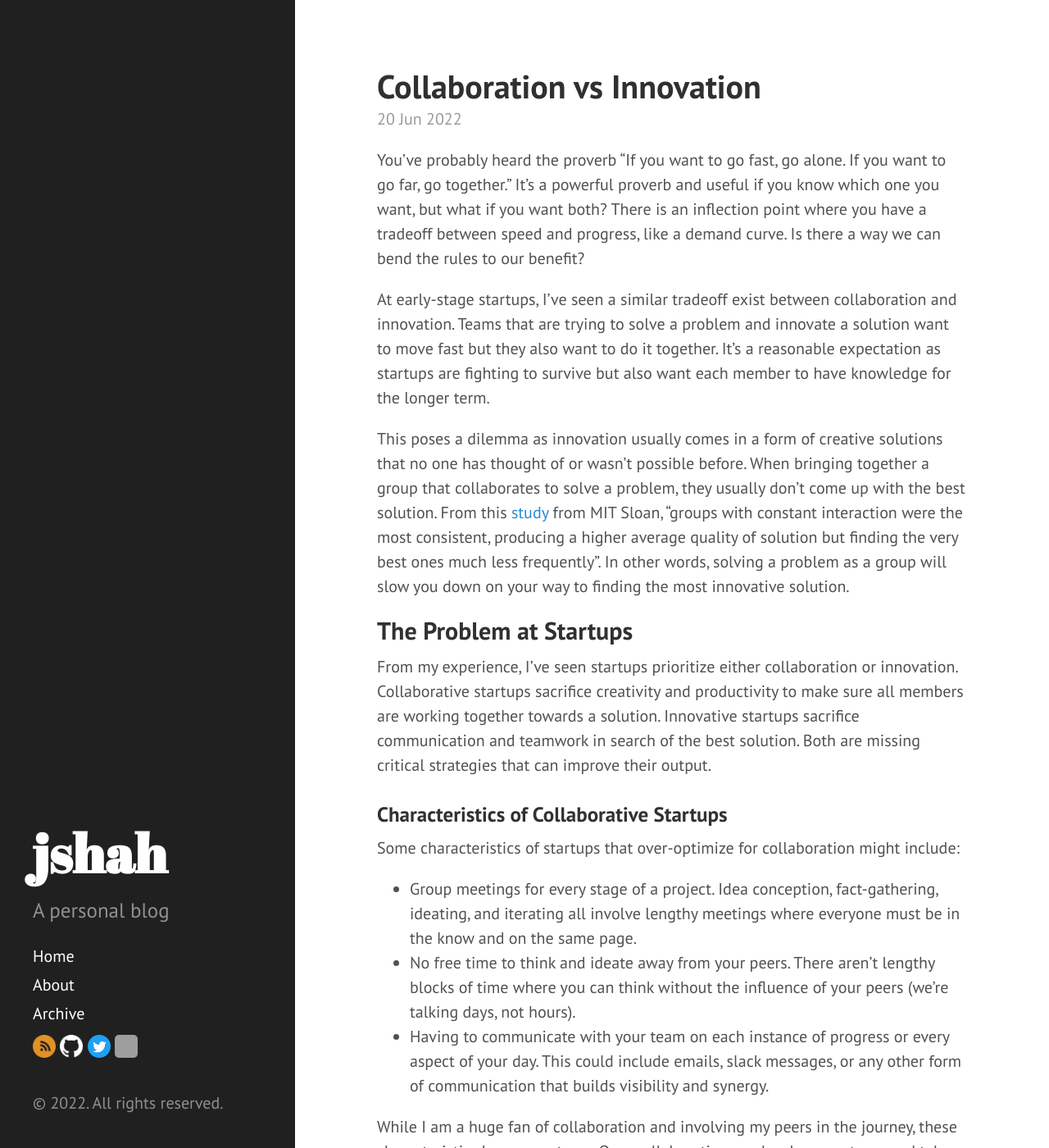
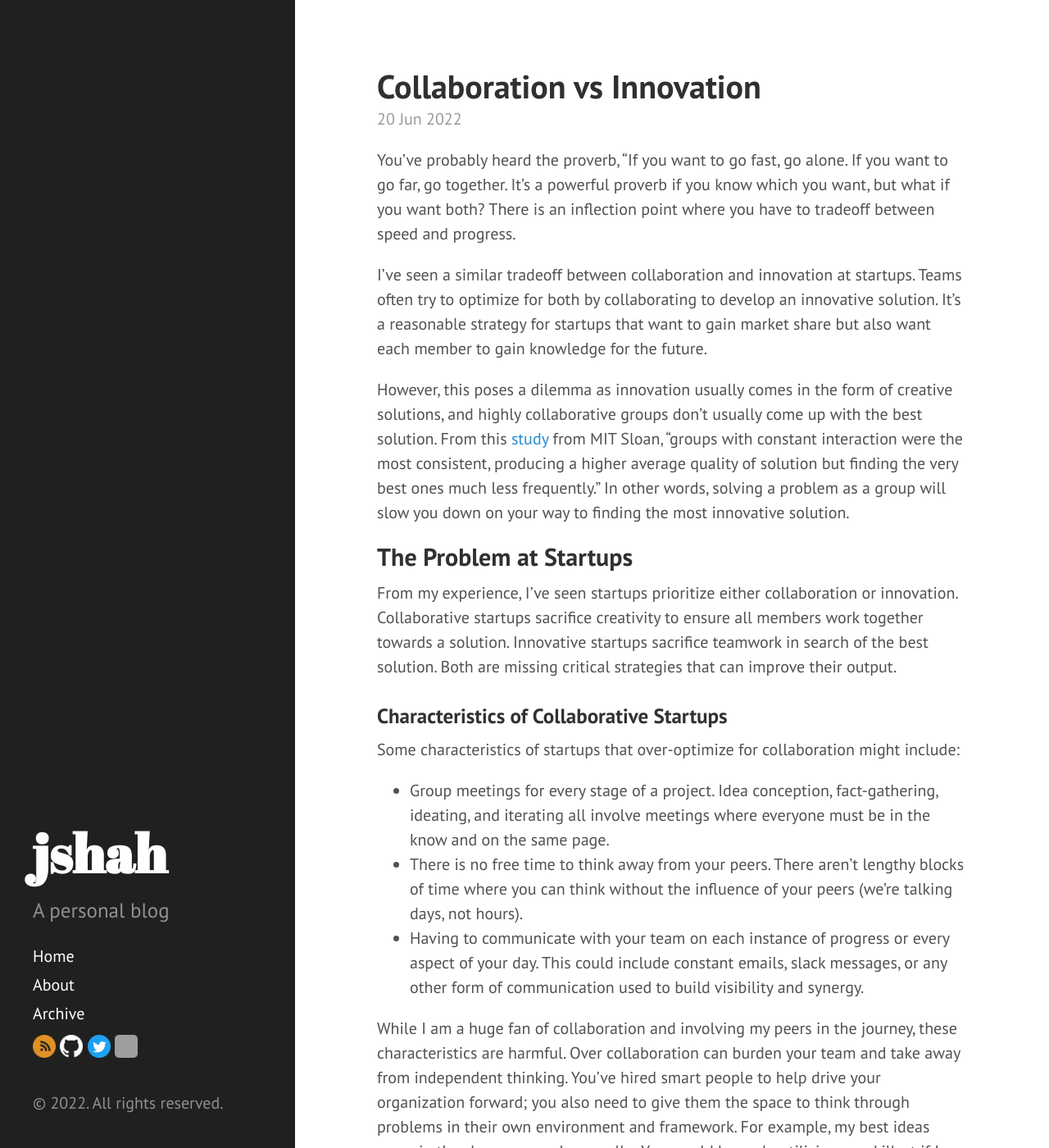
Before and after one commit to jshah/jshah.github.io, a Jekyll site: the page built from _posts/2022-06-20-collaboration-vs-innovation.md, in a window 1280 px wide and 1400 px high. Shown: the whole window at 82% size. Built offline with Jekyll 4.4.1, drawn with Linux system fonts in a browser that asks for light colours; some of the changed text lies outside the part shown; grey boxes are pictures that could not be loaded.

Commit message:
updated post

```diff
--- a/_posts/2022-06-20-collaboration-vs-innovation.md
+++ b/_posts/2022-06-20-collaboration-vs-innovation.md
@@ -5,43 +5,43 @@
 categories: business-strategy collaboration innovation culture
 ---
 
-You’ve probably heard the proverb “If you want to go fast, go alone. If you want to go far, go together.” It’s a powerful proverb and useful if you know which one you want, but what if you want both? There is an inflection point where you have a tradeoff between speed and progress, like a demand curve. Is there a way we can bend the rules to our benefit?
+You’ve probably heard the proverb, “If you want to go fast, go alone. If you want to go far, go together. It’s a powerful proverb if you know which you want, but what if you want both? There is an inflection point where you have to tradeoff between speed and progress.
 
-At early-stage startups, I’ve seen a similar tradeoff exist between collaboration and innovation. Teams that are trying to solve a problem and innovate a solution want to move fast but they also want to do it together. It’s a reasonable expectation as startups are fighting to survive but also want each member to have knowledge for the longer term.
+I’ve seen a similar tradeoff between collaboration and innovation at startups. Teams often try to optimize for both by collaborating to develop an innovative solution. It’s a reasonable strategy for startups that want to gain market share but also want each member to gain knowledge for the future.
 
-This poses a dilemma as innovation usually comes in a form of creative solutions that no one has thought of or wasn’t possible before. When bringing together a group that collaborates to solve a problem, they usually don’t come up with the best solution. From this [study](https://sloanreview.mit.edu/article/improving-the-rhythm-of-your-collaboration/) from MIT Sloan, “groups with constant interaction were the most consistent, producing a higher average quality of solution but finding the very best ones much less frequently”. In other words, solving a problem as a group will slow you down on your way to finding the most innovative solution.
+However, this poses a dilemma as innovation usually comes in the form of creative solutions, and highly collaborative groups don’t usually come up with the best solution. From this [study](https://sloanreview.mit.edu/article/improving-the-rhythm-of-your-collaboration/) from MIT Sloan, “groups with constant interaction were the most consistent, producing a higher average quality of solution but finding the very best ones much less frequently.” In other words, solving a problem as a group will slow you down on your way to finding the most innovative solution.
 
 ## The Problem at Startups
 
-From my experience, I’ve seen startups prioritize either collaboration or innovation. Collaborative startups sacrifice creativity and productivity to make sure all members are working together towards a solution. Innovative startups sacrifice communication and teamwork in search of the best solution. Both are missing critical strategies that can improve their output.
+From my experience, I’ve seen startups prioritize either collaboration or innovation. Collaborative startups sacrifice creativity to ensure all members work together towards a solution. Innovative startups sacrifice teamwork in search of the best solution. Both are missing critical strategies that can improve their output.
 
 ### Characteristics of Collaborative Startups
 
 Some characteristics of startups that over-optimize for collaboration might include:
-- Group meetings for every stage of a project. Idea conception, fact-gathering, ideating, and iterating all involve lengthy meetings where everyone must be in the know and on the same page.
-- No free time to think and ideate away from your peers. There aren’t lengthy blocks of time where you can think without the influence of your peers (we’re talking days, not hours).
-- Having to communicate with your team on each instance of progress or every aspect of your day. This could include emails, slack messages, or any other form of communication that builds visibility and synergy.
+- Group meetings for every stage of a project. Idea conception, fact-gathering, ideating, and iterating all involve meetings where everyone must be in the know and on the same page.
+- There is no free time to think away from your peers. There aren’t lengthy blocks of time where you can think without the influence of your peers (we’re talking days, not hours).
+- Having to communicate with your team on each instance of progress or every aspect of your day. This could include constant emails, slack messages, or any other form of communication used to build visibility and synergy.
 
-While I am a huge fan of collaboration and involving my peers in the journey, these characteristics harm your team. Over collaboration can burden your team and take away from independent thinking. You’ve hired smart people to help drive your organization forward, you also need to give them the space to think through problems in their own environment and in their own framework. For example, my best ideas come in the shower or on long walks. If I don’t have space to do that, you will be underutilizing my skillset.
+While I am a huge fan of collaboration and involving my peers in the journey, these characteristics are harmful. Over collaboration can burden your team and take away from independent thinking. You’ve hired smart people to help drive your organization forward; you also need to give them the space to think through problems in their own environment and framework. For example, my best ideas come in the shower or on long walks. You would be underutilizing my skillset if I didn’t have space to do that.
 
 ### Characteristics of Innovative Startups
 
 Some characteristics of startups that over-optimize for innovation might include:
 - Organizations that value individuals who just ship code. These individuals tend to “cowboy” features and show the finished product but not the decisions or work that went into creating the product.
-- Individuals who create the most optimized and efficient solution without understanding the problem they are solving. There are intelligent people who are creating a solution for a problem that doesn’t exist.
-- Organizations that fix problems for any customer that has an issue without taking into context the product vision. These one-off fixes display agility and the ability to fix problems, but in the long term, they can harm your business model and team productivity.
+- Individuals who create the most optimized and efficient solution without understanding the problem they are solving. This leads to creating a solution for a problem that doesn’t exist.
+- Organizations that fix problems for any customer that has an issue without considering the product vision. These one-off fixes display agility and the ability to solve problems, but in the long term, they can harm your business model and team productivity.
 
-Innovation requires creativity, imagination, and out-of-the-box thinking but these characteristics misrepresent what an organization actually needs. These characteristics lack a foundational piece of context and information that can be gathered from stakeholders and peers. Every company wants to be the most innovative company but the direction needs to come from industry experience or factual information.
+Innovation requires creativity, imagination, and out-of-the-box thinking, but these characteristics lack a foundational piece of context and information that stakeholders can gather. Of course, every company wants to be the most innovative, but the direction needs to come from experience or factual information.
 
 ## Getting The Best of Both Worlds
 
-To get the best of both worlds, there are two main learning actions that we have to be aware of. The first is the act of gathering information and the second is the act of figuring out the best solution. The first act requires collaboration and the second act requires innovation. You need to make time for both in a harmonic rhythm. From the MIT study, “Groups that interacted intermittently — with a true rhythm of collaboration — broke the trade-off, capturing the best of both worlds rather than succumbing to the worst of either one.”
+To get the best of both worlds, we must be aware of two main learning actions. The first is the act of gathering information, and the second is the act of figuring out the best solution. The first act requires collaboration and the second act requires innovation. You need to make time for both in a harmonic rhythm. From the MIT study, “Groups that interacted intermittently — with a true rhythm of collaboration — broke the trade-off, capturing the best of both worlds rather than succumbing to the worst of either one.”
 
-The specific change required for your company will vary but the idea is to create a space where your team can collaborate and can also take time away to use the information gained from collaborating to innovate. Collaboration will feed into innovation and innovation will feed into collaboration creating a harmonic cycle.
+The idea is to create a space where your team can collaborate and take time away to use the information gained from collaborating to innovate. Collaboration will feed into innovation, and innovation will feed into collaboration creating a harmonic cycle.
 
 Some ideas to create this harmonic rhythm:
-- Create true no meeting days that last more than one day. Makers adhere to the Maker’s Schedule and not the Manager’s Schedule and need more than a few hours or days to innovate.
-- Collaboration sessions should be to share factual information and experiences around learnings. This will allow others on the team to learn from each other without biasing towards any one solution.
+- Create true no meeting days that last more than one day. Makers adhere to the [Maker’s schedule, not the manager’s](http://www.paulgraham.com/makersschedule.html) schedule, and need more than a few hours to innovate.
+- Collaboration sessions should be to share factual information and learnings. This will allow the team to build off each other without biasing towards any one solution.
 - Encourage individuals to create throw-away prototypes, go backward, and break things. This fosters an environment where you can be nimble and react to new information and ideas.
 
-I’ll leave with this quote from the MIT study and will allow you to form your own ideas: “Too little communication, and there’s no learning and no synergy. Too much communication, and all the minds end up in the same place, focusing on the same types of solutions.”
+I’ll leave you with this quote from the MIT Sloan study: “Too little communication, and there’s no learning and no synergy. Too much communication, and all the minds end up in the same place, focusing on the same types of solutions.”
```
